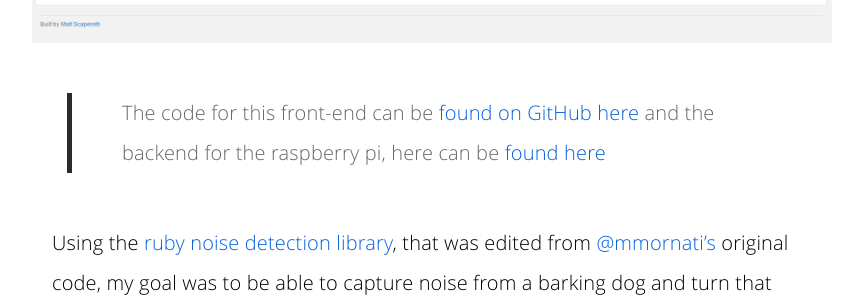
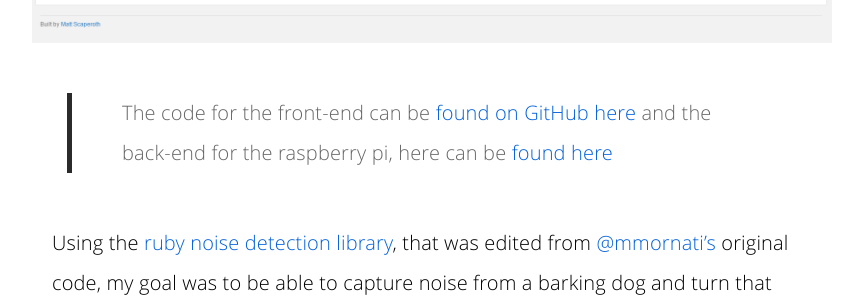
Before and after one commit to scaperoth/scaperoth.github.io, a Jekyll site: the page built from _posts/2015-09-14-the-dog-caller.md, in a window 1280 px wide and 900 px high, scrolled down 815 px. Shown: the part 161-458 px from the top of the window, without its empty margins (208-1071 px from the left). Built offline with Jekyll 4.4.1, drawn with Linux system fonts in a browser that asks for light colours; nearby versions of some CDN libraries; comment, search, counter and statistics services are not loaded.

```diff
--- a/_posts/2015-09-14-the-dog-caller.md
+++ b/_posts/2015-09-14-the-dog-caller.md
@@ -15,7 +15,7 @@
 twitter_text:
 ---
 
-> The code for this front-end can be <a href="https://github.com/scaperoth/DogCaller">found on GitHub here</a> and the backend for the raspberry pi, here can be <a href="https://github.com/scaperoth/ruby-noise-detection">found here</a>
+> The code for the front-end can be <a href="https://github.com/scaperoth/DogCaller">found on GitHub here</a> and the back-end for the raspberry pi, here can be <a href="https://github.com/scaperoth/ruby-noise-detection">found here</a>
 
 Using the [ruby noise detection library](https://github.com/scaperoth/ruby-noise-detection), that was edited from [@mmornati's](https://github.com/mmornati) original code, my goal was to be able to capture noise from a barking dog and turn that noise into readable data.
 
```
